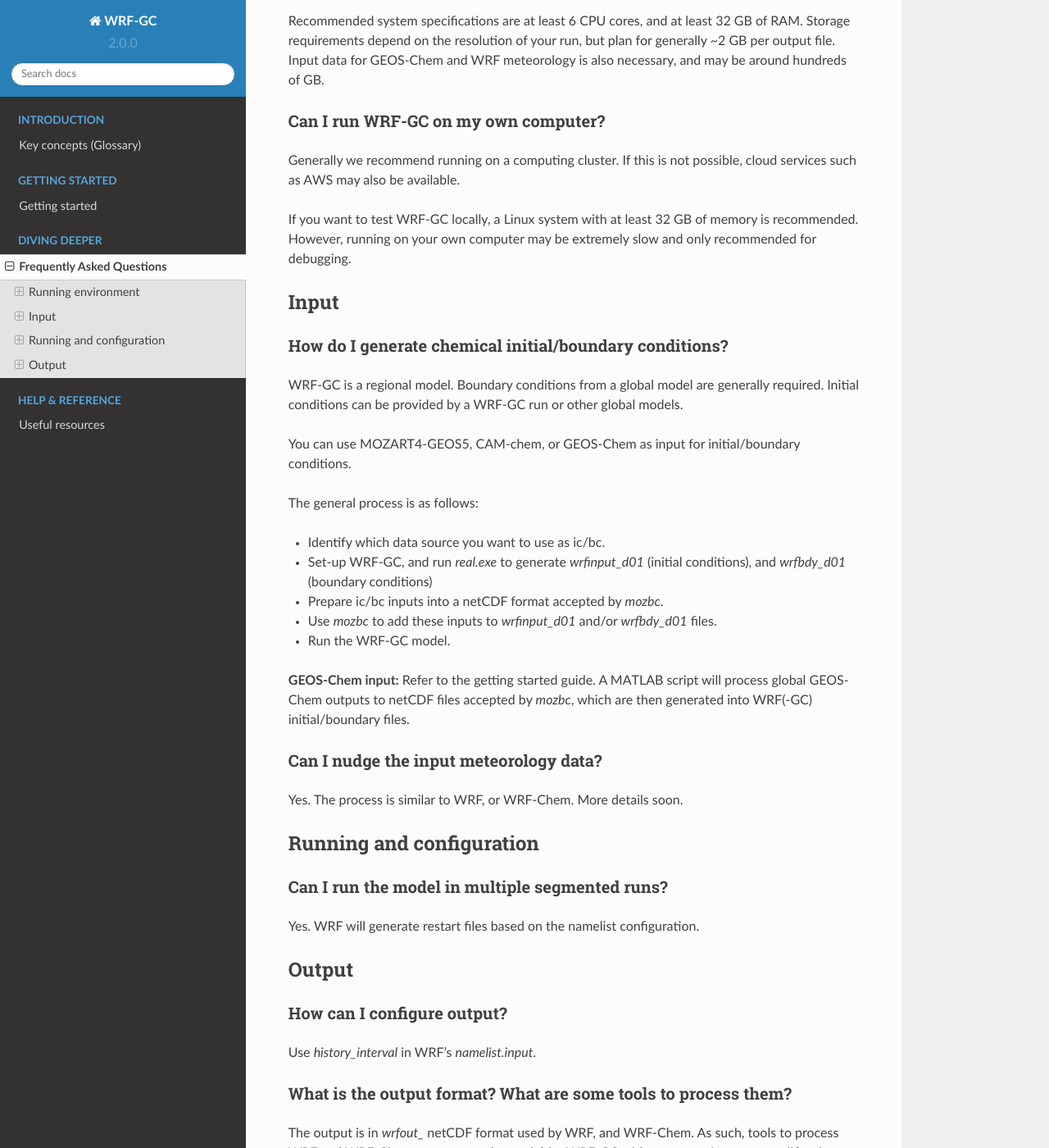
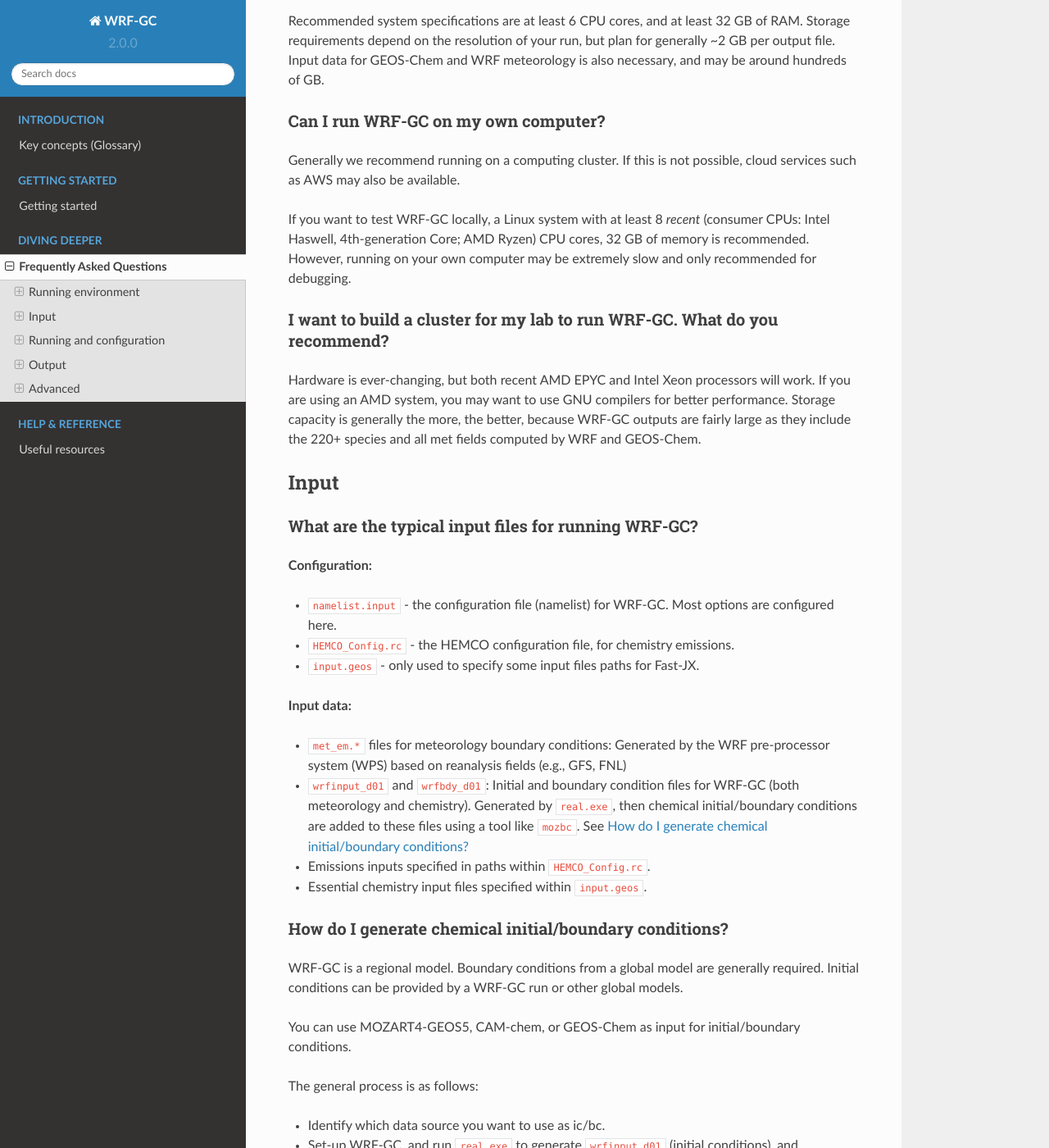
Before and after one commit to WRF-GC/documentation, a Sphinx documentation site: the page built from docs/source/faq.rst, in a window 1280 px wide and 1400 px high, scrolled down 449 px. Shown: the whole window at 82% size. Built offline with Sphinx 7.4.7 and the Read the Docs theme 2.0.0, drawn with Linux system fonts in a browser that asks for light colours; pages that are not in the unit, such as notebooks, are missing from menus; some of the changed text lies outside the part shown.

Commit message:
Some more FAQ

```diff
--- a/docs/source/conf.py
+++ b/docs/source/conf.py
@@ -17,6 +17,7 @@
     'sphinx.ext.autodoc',
     'sphinx.ext.autosummary',
     'sphinx.ext.intersphinx',
+    'sphinx.ext.autosectionlabel'
 ]
 
 intersphinx_mapping = {
--- a/docs/source/faq.rst
+++ b/docs/source/faq.rst
@@ -19,10 +19,32 @@
 
 Generally we recommend running on a computing cluster. If this is not possible, cloud services such as AWS may also be available.
 
-If you want to test WRF-GC locally, a Linux system with at least 32 GB of memory is recommended. However, running on your own computer may be extremely slow and only recommended for debugging.
+If you want to test WRF-GC locally, a Linux system with at least 8 *recent* (consumer CPUs: Intel Haswell, 4th-generation Core; AMD Ryzen) CPU cores, 32 GB of memory is recommended. However, running on your own computer may be extremely slow and only recommended for debugging.
+
+I want to build a cluster for my lab to run WRF-GC. What do you recommend?
+^^^^^^^^^^^^^^^^^^^^^^^^^^^^^^^^^^^^^^^^^^^^^^^^^^^^^^^^^^^^^^^^^^^^^^^^^^
+
+Hardware is ever-changing, but both recent AMD EPYC and Intel Xeon processors will work. If you are using an AMD system, you may want to use GNU compilers for better performance. Storage capacity is generally the more, the better, because WRF-GC outputs are fairly large as they include the 220+ species and all met fields computed by WRF and GEOS-Chem.
 
 Input
 -----
+
+What are the typical input files for running WRF-GC?
+^^^^^^^^^^^^^^^^^^^^^^^^^^^^^^^^^^^^^^^^^^^^^^^^^^^^
+
+**Configuration:**
+
+* ``namelist.input`` - the configuration file (namelist) for WRF-GC. Most options are configured here.
+* ``HEMCO_Config.rc`` - the HEMCO configuration file, for chemistry emissions.
+* ``input.geos`` - only used to specify some input files paths for Fast-JX.
+
+**Input data:**
+
+* ``met_em.*`` files for meteorology boundary conditions: Generated by the WRF pre-processor system (WPS) based on reanalysis fields (e.g., GFS, FNL)
+* ``wrfinput_d01`` and ``wrfbdy_d01``: Initial and boundary condition files for WRF-GC (both meteorology and chemistry). Generated by ``real.exe``, then chemical initial/boundary conditions are added to these files using a tool like ``mozbc``. See :ref:`How do I generate chemical initial/boundary conditions?`
+* Emissions inputs specified in paths within ``HEMCO_Config.rc``.
+* Essential chemistry input files specified within ``input.geos``.
+
 
 How do I generate chemical initial/boundary conditions?
 ^^^^^^^^^^^^^^^^^^^^^^^^^^^^^^^^^^^^^^^^^^^^^^^^^^^^^^^
@@ -34,25 +56,46 @@
 The general process is as follows:
 
 * Identify which data source you want to use as ic/bc.
-* Set-up WRF-GC, and run `real.exe` to generate `wrfinput_d01` (initial conditions), and `wrfbdy_d01` (boundary conditions)
-* Prepare ic/bc inputs into a netCDF format accepted by `mozbc`.
-* Use `mozbc` to add these inputs to `wrfinput_d01` and/or `wrfbdy_d01` files.
+* Set-up WRF-GC, and run ``real.exe`` to generate ``wrfinput_d01`` (initial conditions), and ``wrfbdy_d01`` (boundary conditions)
+* Prepare ic/bc inputs into a netCDF format accepted by ``mozbc``. (`mozbc for WRF-GC is located here <https://github.com/fengx7/mozbc_for_WRFv3.9>`_)
+* Use `mozbc` to add these inputs to ``wrfinput_d01`` and/or ``wrfbdy_d01`` files.
 * Run the WRF-GC model.
 
-**GEOS-Chem input:** Refer to the getting started guide. A MATLAB script will process global GEOS-Chem outputs to netCDF files accepted by `mozbc`, which are then generated into WRF(-GC) initial/boundary files.
+**GEOS-Chem input:** Refer to the getting started guide. `A MATLAB script <https://github.com/fengx7/WRF-GC-GCC_ICBC>`_ will process global GEOS-Chem outputs to netCDF files accepted by ``mozbc``, which are then generated into WRF(-GC) initial/boundary files.
 
 Can I nudge the input meteorology data?
 ^^^^^^^^^^^^^^^^^^^^^^^^^^^^^^^^^^^^^^^^
 
 Yes. The process is similar to WRF, or WRF-Chem. More details soon.
 
+Can I use other emission inventories?
+^^^^^^^^^^^^^^^^^^^^^^^^^^^^^^^^^^^^^
+
+Yes. You want to edit the HEMCO configuration file (``HEMCO_Config.rc``), like in GEOS-Chem. Generally, all emission inventories supported by GEOS-Chem/HEMCO are supported in WRF-GC, because the species list is the same.
+
+For emission inventories from WRF-Chem (e.g., prepared by `prep_chem_sources`), these inventories need to be ported to HEMCO to function with WRF-GC. We do not support WRF-Chem style emissions (i.e., "auxinput05") within WRF-GC.
+
 Running and configuration
 -------------------------
+
+Where are the configuration files for WRF-GC?
+^^^^^^^^^^^^^^^^^^^^^^^^^^^^^^^^^^^^^^^^^^^^^
+
+In the run directory. Generally, ``WRFV3/run`` or ``WRF/run``. The configuration files you want to use are ``namelist.input`` (WRF namelist - configures both WRF and chemistry options), and ``HEMCO_Config.rc`` (to configure HEMCO emissions).
+
+``input.geos`` also holds the paths to some essential chemistry input files. You generally only need to edit the paths in this file.
+
+.. note::
+	While ``input.geos``, ``HISTORY.rc``, and ``HEMCO_Diagn.rc`` files, familiar to GEOS-Chem users, are also in the WRF-GC run directory, they should generally not be modified. To control WRF-GC, use the WRF namelist ``namelist.input``.
+
+.. warning::
+	Be careful to back up your configuration files. Every WRF-GC recompile **will reset the namelist and configuration files.**
+
 
 Can I run the model in multiple segmented runs?
 ^^^^^^^^^^^^^^^^^^^^^^^^^^^^^^^^^^^^^^^^^^^^^^^
 
-Yes. WRF will generate restart files based on the namelist configuration.
+Yes. WRF will generate restart files based on the namelist configuration's ``restart_interval``.
 
 
 Output
@@ -61,12 +104,12 @@
 How can I configure output?
 ^^^^^^^^^^^^^^^^^^^^^^^^^^^
 
-Use `history_interval` in WRF's `namelist.input`.
+Use ``history_interval`` in WRF's ``namelist.input``.
 
 What is the output format? What are some tools to process them?
 ^^^^^^^^^^^^^^^^^^^^^^^^^^^^^^^^^^^^^^^^^^^^^^^^^^^^^^^^^^^^^^^
 
-The output is in `wrfout_` netCDF format used by WRF, and WRF-Chem. As such, tools to process WRF and WRF-Chem outputs may be useful for WRF-GC with some species name modifications.
+The output is in ``wrfout_`` netCDF format used by WRF, and WRF-Chem. As such, tools to process WRF and WRF-Chem outputs may be useful for WRF-GC with some species name modifications.
 
 Can I output GEOS-Chem diagnostics?
 ^^^^^^^^^^^^^^^^^^^^^^^^^^^^^^^^^^^
@@ -74,3 +117,17 @@
 Limited support is available for this at this time. Generally, only very specific diagnostics such as wet deposition loss rates are available.
 
 Planeflight diagnostics are not available at this time but may be developed in the future.
+
+
+Advanced
+--------
+
+Does WRF-GC support MPI or OpenMP parallelization?
+^^^^^^^^^^^^^^^^^^^^^^^^^^^^^^^^^^^^^^^^^^^^^^^^^^^
+
+At present, only MPI. OpenMP routines were removed during the development of WRF-GC.
+
+Does WRF-GC support parallel I/O by WRF?
+^^^^^^^^^^^^^^^^^^^^^^^^^^^^^^^^^^^^^^^^^
+
+Yes, but HEMCO does not use parallel I/O. You do not need PNETCDF to run WRF-GC normally.
--- a/docs/source/index.rst
+++ b/docs/source/index.rst
@@ -29,17 +30,20 @@
 .. toctree::
    :maxdepth: 1
    :caption: Getting started
+   :hidden:
 
    getting-started.rst
 
 .. toctree::
    :maxdepth: 2
    :caption: Diving deeper
+   :hidden:
 
    faq.rst
 
 .. toctree::
    :maxdepth: 1
    :caption: Help & Reference
+   :hidden:
 
    resources.rst
```
Also changed, not shown: other parts of docs/source/index.rst (+2 -1 lines).
